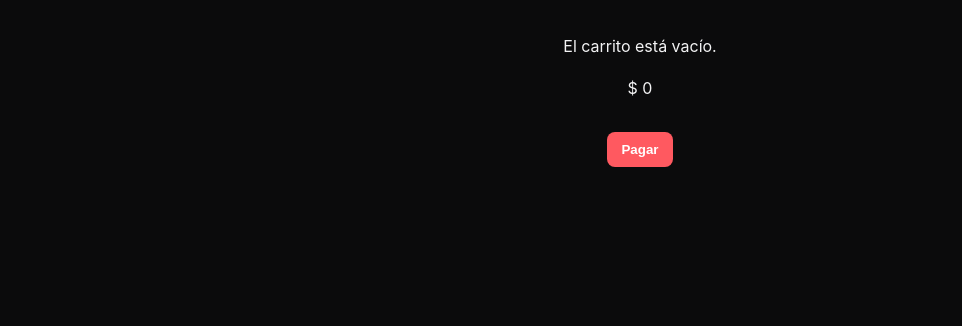
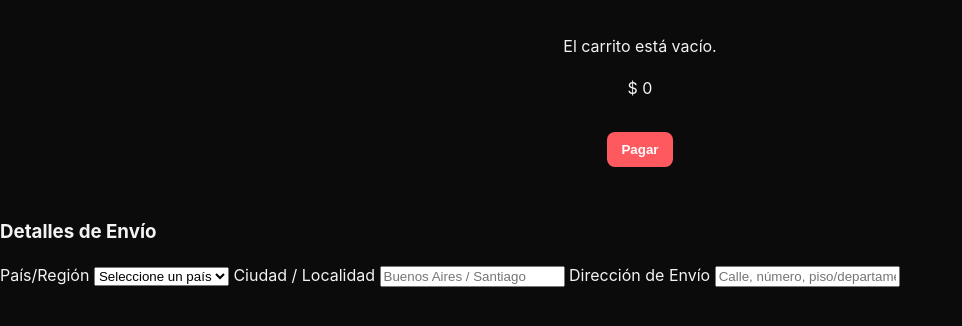
Before and after one commit to ailin070/trabajofinal, a plain HTML site: page cart.html in a window 1280 px wide. Shown: the part 202-528 px from the top of the page, without its empty margins (0-962 px from the left). Drawn offline with Linux system fonts and the light colour scheme.

Commit message:
ahora si esta todo :)

```diff
--- a/cart.html
+++ b/cart.html
@@ -20,6 +20,29 @@
 <p id="checkoutMessage" style="margin-top:10px;"></p>
   </main>
 
+  <div class="shipping-details">
+    <h3>Detalles de Envío</h3>
+    <form id="shippingForm">
+
+        <label for="country">País/Región</label>
+        <select id="country" name="country" required>
+            <option value="">Seleccione un país</option>
+            <option value="ARG">Argentina</option>
+            <option value="CHL">Chile</option>
+            <option value="COL">Colombia</option>
+            <option value="URY">Uruguay</option>
+            <option value="ESP">España</option>
+        </select>
+
+        <label for="city">Ciudad / Localidad</label>
+        <input type="text" id="city" name="city" required placeholder="Buenos Aires / Santiago">
+
+        <label for="address">Dirección de Envío</label>
+        <input type="text" id="address" name="address" placeholder="Calle, número, piso/departamento" required>
+
+    </form>
+</div>
+
   <script src="carrito.js"></script>
 </body>
 </html>
```
Also changed, not shown: ayuda.html (+1 -1 lines), registro.html (+17 -6 lines), sobre_nosotros.html (+1 -1 lines).
